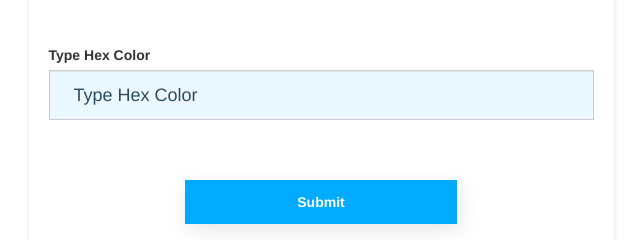
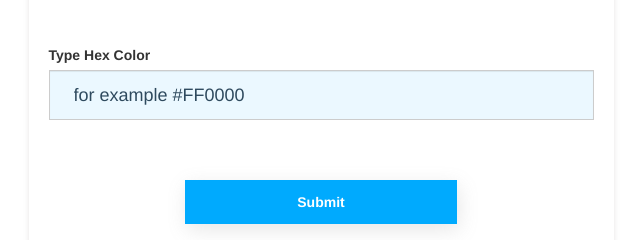
Before and after one commit to iamvishakha/shiv.io, a plain HTML site: page index.html in a window 1280 px wide. Shown: the part 151-391 px from the top of the page, 319-959 px from the left. Drawn offline with nearby package versions, Linux system fonts and the light colour scheme.

Commit message:
Update index.html

```diff
--- a/index.html
+++ b/index.html
@@ -67,7 +67,7 @@
 		<legend style="margin-bottom: 50px;">Type Hex Color for convert into RGB color</legend>
 		<p>
 			<label for="">Type Hex Color</label>
-			<input type="text" class="form-control" id="colorcode" placeholder="Type Hex Color">
+			<input type="text" class="form-control" id="colorcode" placeholder="for example #FF0000">
 		</p>
 
 		<div class="text-center">
```
